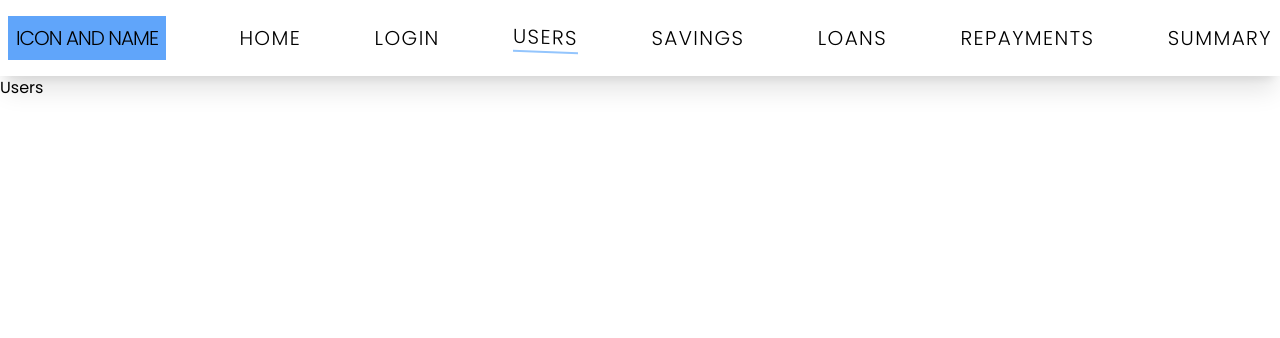
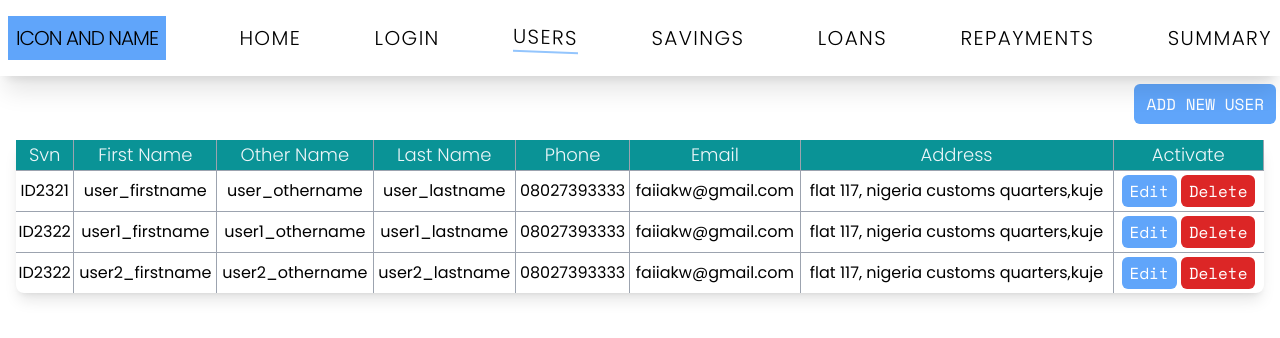
Before and after one commit to FanyamTerkuma/bamapp, a React (Vite) app: page /users in a window 1280 px wide. Shown: the top 338 px of the page. Built offline with nearby package versions, Linux system fonts and the light colour scheme.

Commit message:
Added necesary components for the Users page.

```diff
--- a/src/pages/users/Users.jsx
+++ b/src/pages/users/Users.jsx
@@ -1,7 +1,47 @@
 import React from 'react';
+import { Link } from 'react-router-dom';
+import Button from '../../components/button/Button';
+import Table from '../../components/table/Table';
 
+const tableHead = ['Svn', 'First Name', 'Other Name', 'Last Name', 'Phone', 'Email', 'Address', 'Activate'];
+const tableData = [
+    {
+        svn: 'ID2321',
+        first_name: 'user_firstname',
+        other_name: 'user_othername',
+        last_name: 'user_lastname',
+        phone: '08027393333',
+        email: 'faiiakw@gmail.com',
+        address: 'flat 117, nigeria customs quarters,kuje'
+    },
+    {
+        svn: 'ID2322',
+        first_name: 'user1_firstname',
+        other_name: 'user1_othername',
+        last_name: 'user1_lastname',
+        phone: '08027393333',
+        email: 'faiiakw@gmail.com',
+        address: 'flat 117, nigeria customs quarters,kuje '
+    },
+    {
+        svn: 'ID2322',
+        first_name: 'user2_firstname',
+        other_name: 'user2_othername',
+        last_name: 'user2_lastname',
+        phone: '08027393333',
+        email: 'faiiakw@gmail.com',
+        address: 'flat 117, nigeria customs quarters,kuje '
+    }
+];
 function Users() {
-  return <div>Users</div>;
+    return (
+        <div>
+            <Link to="/adduser" className="flex justify-end px-1 py-2">
+                <Button buttonName="add new user" />
+            </Link>
+            <Table tableHead={tableHead} tableData={tableData} />
+        </div>
+    );
 }
 
 export default Users;
```
